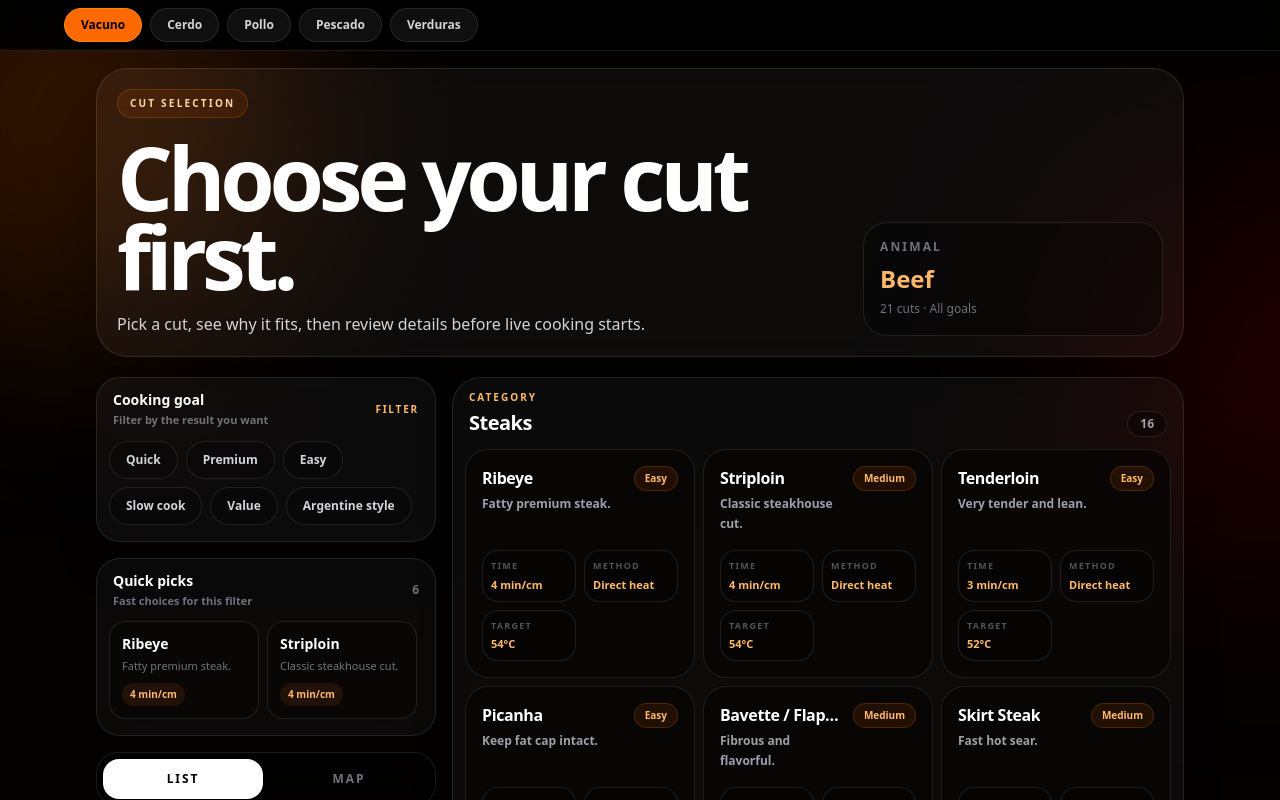
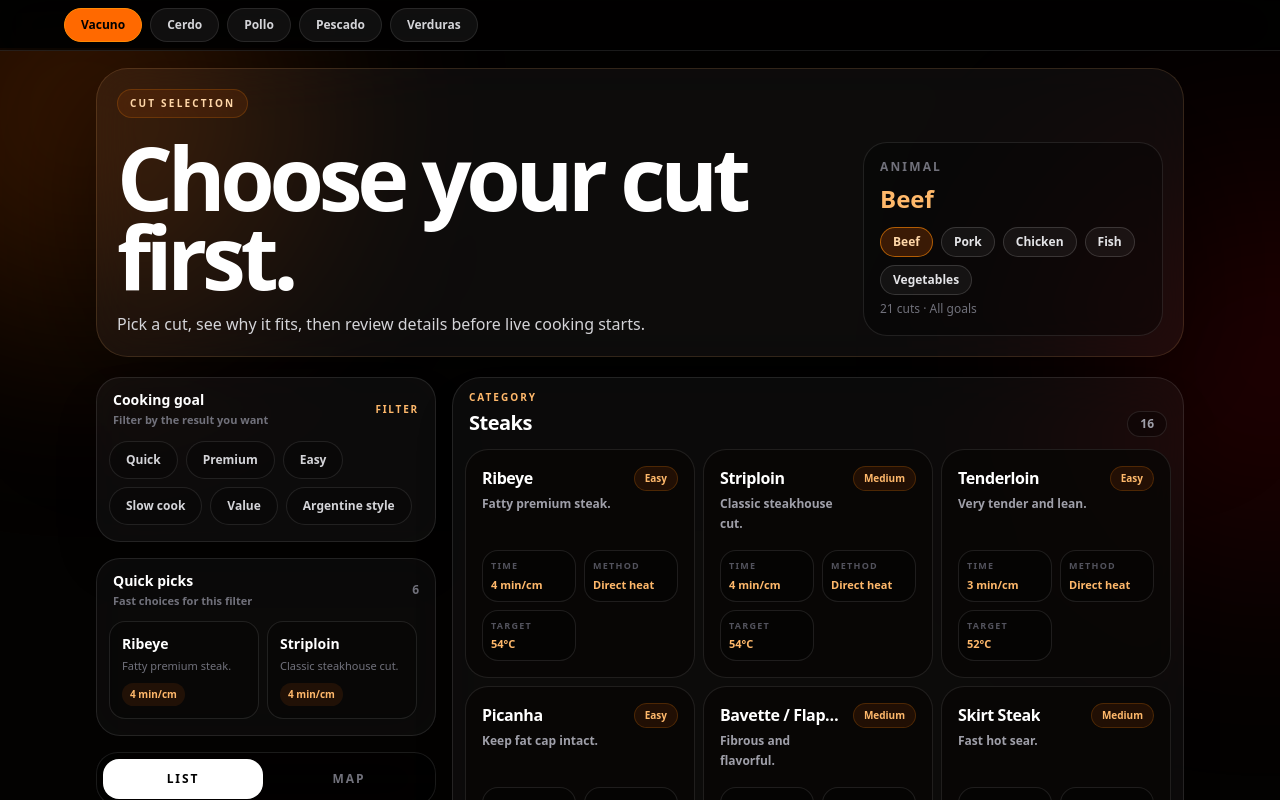
Before and after one commit to luisrdzcruz-maker/parrillero-pro, a Next.js app: page /dev/cuts in a window 1280 px wide. Shown: the top 800 px of the page. Built offline with nearby package versions, Linux system fonts and the light colour scheme.

Commit message:
fix: clarify start cooking cut selection entry

```diff
--- a/app/page.tsx
+++ b/app/page.tsx
@@ -1603,6 +1603,21 @@ function HomeContent() {
     track({ name: "animal_selected", animal: selectedAnimal, lang });
   }
 
+  function handleCutSelectionAnimalChange(selectedAnimalId: GeneratedAnimalId) {
+    const selectedAnimal = animalLabelsById[selectedAnimalId] ?? animal;
+    if (selectedAnimal === animal) return;
+
+    setAnimal(selectedAnimal);
+    setCut("");
+    resetAdaptiveDetailInputs();
+    setDoneness(getInitialDoneness(selectedAnimal));
+    setBlocks({});
+    setCheckedItems({});
+    resetSaveMenuState();
+    commitNav("coccion", "cut", "replace", { animal: selectedAnimal });
+    track({ name: "animal_selected", animal: selectedAnimal, lang });
+  }
+
   function handleCutChange(selectedCutId: string) {
     setCut(selectedCutId);
     resetAdaptiveDetailInputs();
@@ -2125,6 +2140,8 @@ ERROR
           cookingStep === "cut" ? (
             <CutSelectionScreen
               selectedAnimal={animalIdsByLabel[animal] as GeneratedAnimalId}
+              isAnimalPreselected={Boolean(parseCookingAnimal(searchParams.get("animal")))}
+              onAnimalChange={handleCutSelectionAnimalChange}
               onStartCooking={handleCutSelectionStartCooking}
             />
           ) : (
--- a/components/cuts/CutSelectionScreen.tsx
+++ b/components/cuts/CutSelectionScreen.tsx
@@ -2,7 +2,7 @@
 
 import { useRouter } from "next/navigation";
 import { useMemo, useState } from "react";
-import type { GeneratedCutProfile } from "@/lib/generated/cutProfiles";
+import type { GeneratedAnimalId, GeneratedCutProfile } from "@/lib/generated/cutProfiles";
 import { CutBottomSheet } from "./CutBottomSheet";
 import { CutList } from "./CutList";
 import { CutMap } from "./CutMap";
@@ -41,6 +41,8 @@ export function CutSelectionScreen({
   selectedAnimal,
   intentFilter = null,
   onStartCooking,
+  onAnimalChange,
+  isAnimalPreselected = true,
 }: CutSelectionScreenProps) {
   const router = useRouter();
   const [intentState, setIntentState] = useState<{
@@ -72,6 +74,7 @@ export function CutSelectionScreen({
     zoneState.sourceAnimal === selectedAnimal ? zoneState.selectedZone : null;
   const selectedProfile =
     profileState.sourceAnimal === selectedAnimal ? profileState.selectedProfile : null;
+  const animalOptions = Object.entries(animalLabels) as [GeneratedAnimalId, string][];
 
   const handleIntentChange = (nextIntent: CutIntent | null) => {
     setIntentState({
@@ -114,6 +117,10 @@ export function CutSelectionScreen({
     handleIntentChange(null);
     handleZoneChange(null);
   };
+  const handleAnimalSelect = (nextAnimal: GeneratedAnimalId) => {
+    if (!onAnimalChange || nextAnimal === selectedAnimal) return;
+    onAnimalChange(nextAnimal);
+  };
 
   return (
     <main className="relative min-h-full w-full max-w-full overflow-x-hidden bg-[#030201] text-white">
@@ -131,18 +138,44 @@ export function CutSelectionScreen({
           <div className="mt-5 grid gap-4 lg:grid-cols-[1fr_300px] lg:items-end">
             <div>
               <h1 className="text-[clamp(2.25rem,12vw,5.5rem)] font-black leading-[0.9] tracking-[-0.06em]">
-                Choose your cut first.
+                {isAnimalPreselected ? "Choose your cut first." : "Choose what you are cooking."}
               </h1>
               <p className="mt-4 max-w-2xl text-sm leading-6 text-zinc-300 sm:text-base">
-                Pick a cut, see why it fits, then review details before live cooking starts.
+                {isAnimalPreselected
+                  ? "Pick a cut, see why it fits, then review details before live cooking starts."
+                  : "Start by choosing an animal or category, then pick a cut and continue to details."}
               </p>
             </div>
             <div className="rounded-[1.5rem] border border-white/10 bg-black/35 p-4">
               <p className="text-xs font-black uppercase tracking-[0.18em] text-zinc-500">Animal</p>
               <p className="mt-2 text-2xl font-black text-orange-300">{animalLabels[selectedAnimal]}</p>
+              <div className="mt-3 flex flex-wrap gap-2">
+                {animalOptions.map(([animalId, label]) => {
+                  const selected = animalId === selectedAnimal;
+                  return (
+                    <button
+                      key={animalId}
+                      type="button"
+                      onClick={() => handleAnimalSelect(animalId)}
+                      className={`rounded-full border px-3 py-1.5 text-xs font-black transition active:scale-[0.98] ${
+                        selected
+                          ? "border-orange-400/60 bg-orange-500/20 text-orange-200"
+                          : "border-white/15 bg-white/5 text-zinc-200 hover:border-orange-300/40 hover:bg-orange-500/10"
+                      }`}
+                    >
+                      {label}
+                    </button>
+                  );
+                })}
+              </div>
               <p className="mt-1 text-xs leading-5 text-zinc-500">
                 {visibleProfiles.length} cuts · {activeFilterLabel}
               </p>
+              {!isAnimalPreselected && (
+                <p className="mt-2 text-xs font-semibold text-orange-200">
+                  Choose what you are cooking to unlock the best cuts.
+                </p>
+              )}
             </div>
           </div>
         </header>
--- a/components/cuts/cutSelectionTypes.ts
+++ b/components/cuts/cutSelectionTypes.ts
@@ -17,6 +17,8 @@ export type CutSelectionScreenProps = {
   selectedAnimal: GeneratedAnimalId;
   intentFilter?: CutIntent | null;
   onStartCooking?: (profile: GeneratedCutProfile) => void;
+  onAnimalChange?: (animal: GeneratedAnimalId) => void;
+  isAnimalPreselected?: boolean;
 };
 
 export const animalLabels: Record<GeneratedAnimalId, string> = {
--- a/components/home/HomeScreen.tsx
+++ b/components/home/HomeScreen.tsx
@@ -321,7 +321,7 @@ export function HomeScreen({
         <HeroSection
           t={t}
           onStartCooking={(e) =>
-            fireRipple(e.clientX, e.clientY, () => router.push("/?mode=coccion&step=cut&animal=beef"))
+            fireRipple(e.clientX, e.clientY, () => router.push("/?mode=coccion&step=cut"))
           }
           onPlanBbq={() => onModeChange("plan")}
           onUnknown={() => onModeChange("plan")}
```
